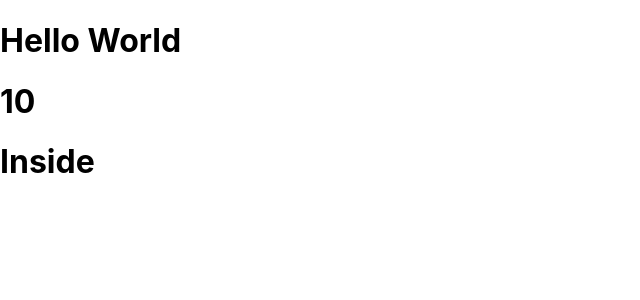
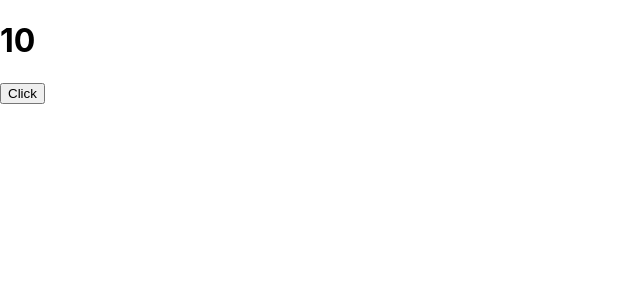
Before and after one commit to LocTM/Demo3-react-B2, a React (Create React App) app in the folder demo3/: page / in a window 1280 px wide. Shown: the top 300 px of the page, without its empty margins (0-640 px from the left). Built offline with nearby package versions, Linux system fonts and the light colour scheme.

Commit message:
mount & unmount

```diff
--- a/demo3/src/Demo1.js
+++ b/demo3/src/Demo1.js
@@ -5,7 +5,7 @@ export default class Demo1 extends Component{
     constructor() {
         super();
         this.state = {
-        name: "Hello World"
+        isShow: false
         }
     }
 
@@ -14,7 +14,14 @@ export default class Demo1 extends Component{
             <>
                 <h1>{this.state.name}</h1>
                 <h1>{this.props.x}</h1>
-                <Inside></Inside>
+                {this.state.isShow && <Inside/>}
+                <button onClick={()=>
+                    this.setState(state => {
+                        return {
+                            isShow: !state.isShow
+                        }
+                    })
+                }>Click</button>
             </>
         )
     }
```
